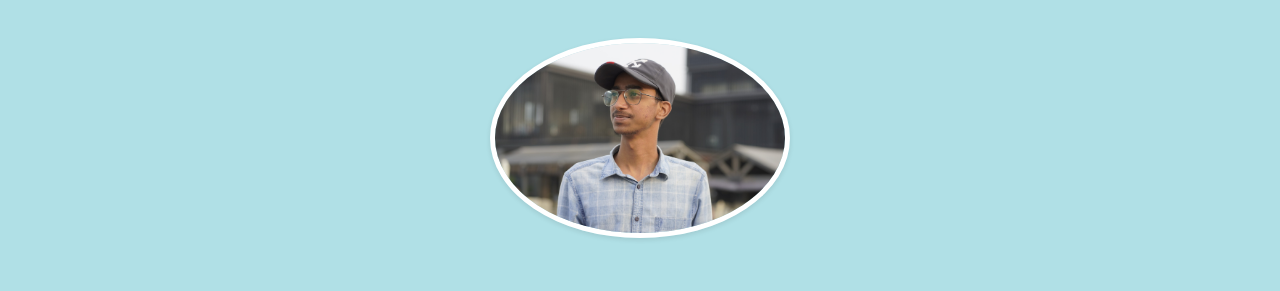
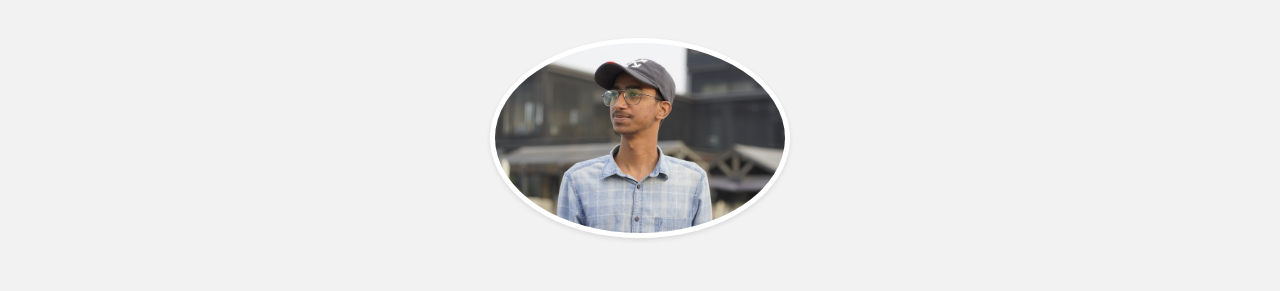
Before and after one commit to ayuu5h/ayuu5h.github.io, a plain HTML site: page index.html in a window 1280 px wide. Shown: the part 59-350 px from the top of the page. Drawn offline with nearby package versions, Linux system fonts and the light colour scheme.

Commit message:
bg removed

```diff
--- a/index.html
+++ b/index.html
@@ -73,7 +73,7 @@
   </style>
 </head>
 
-<body style="background-color:powderblue;">
+<body style="background-color:;">
 <nav class="navbar navbar-default">
   <div class="container-fluid">
     <div class="navbar-header">
```
